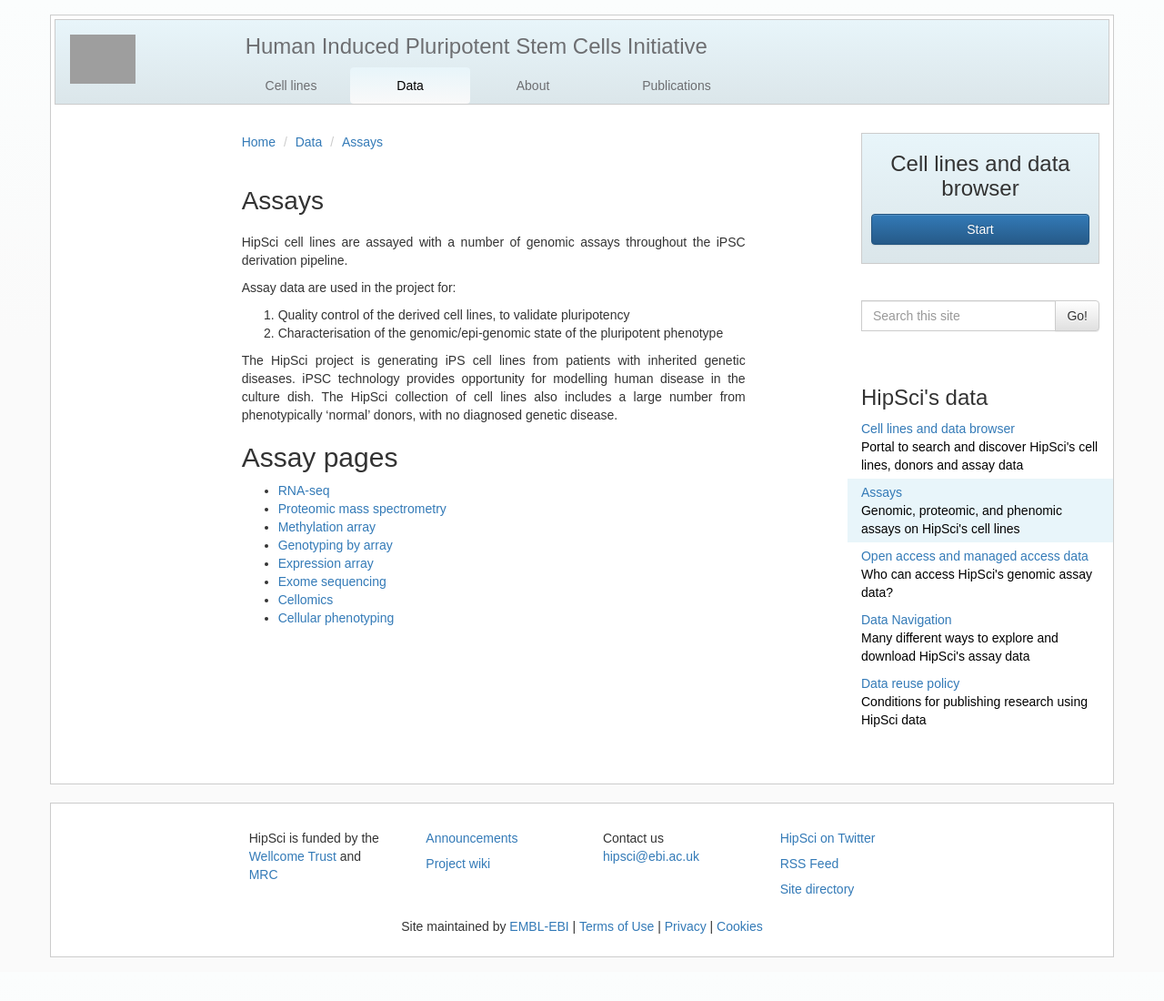
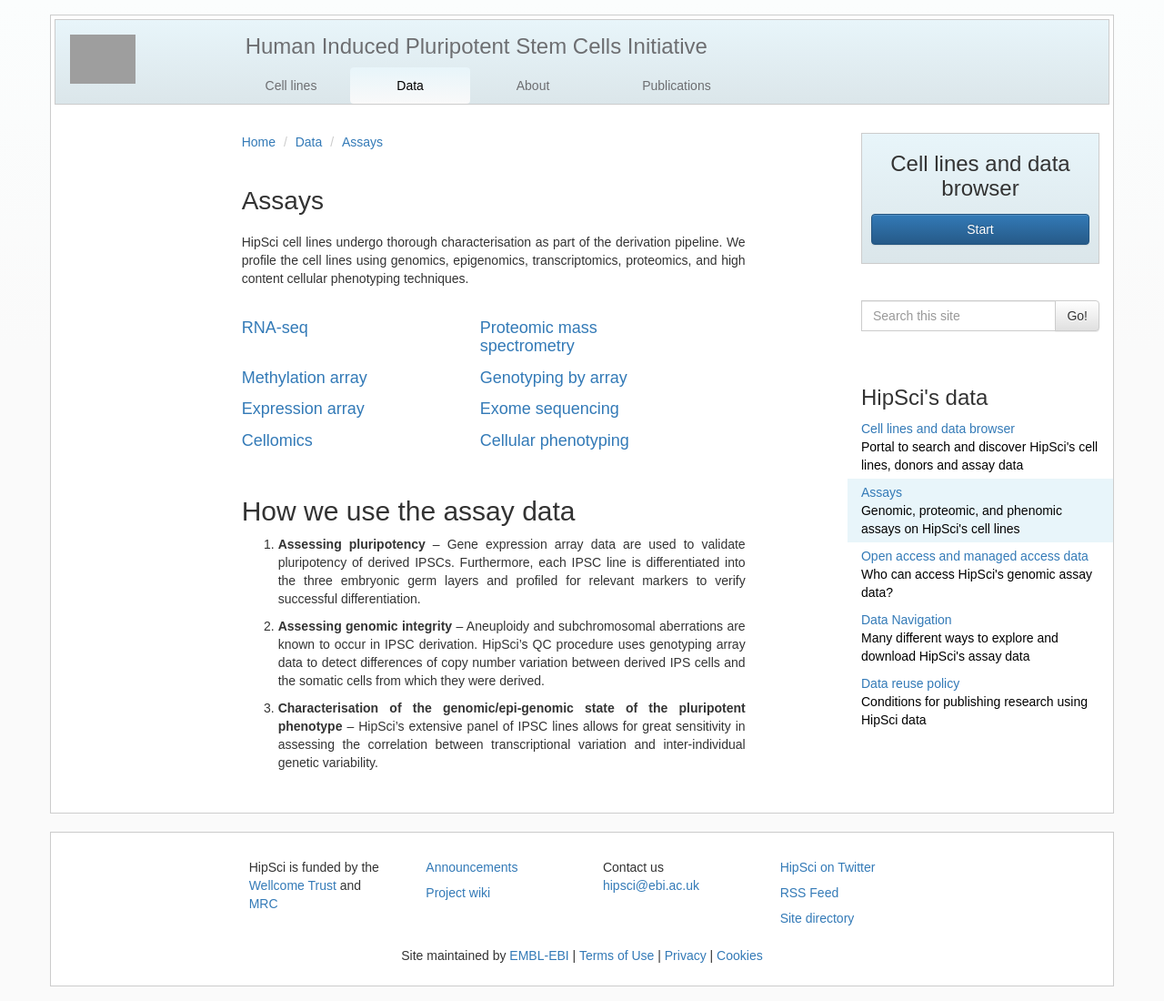
Before and after one commit to EMBL-EBI-GCA/gca_hipsci_website, a Jekyll site: the page built from _posts/1111-11-11-assay.md, in a window 1280 px wide. Shown: the whole page at 91% size. Built offline with Jekyll 4.4.1, drawn with Linux system fonts in a browser that asks for light colours; nearby versions of some CDN libraries; before the commit the page ends 1068 px from its top, so only the background shows below that; grey boxes are pictures that could not be loaded.

Commit message:
More content in the assay page

```diff
--- a/_posts/1111-11-11-assay.md
+++ b/_posts/1111-11-11-assay.md
@@ -7,21 +7,32 @@
     - data
 ---
 
-HipSci cell lines are assayed with a number of genomic assays throughout the iPSC derivation pipeline.
+HipSci cell lines undergo thorough characterisation as part of the derivation
+pipeline. We profile the cell lines using genomics, epigenomics,
+transcriptomics, proteomics, and high content cellular phenotyping techniques.
 
-Assay data are used in the project for:
+<nav>
+<div class="row navigation">
+{% for post in site.categories.assay %}
+<div class="col-md-6 col-sm-6 col-xs-6 nav-item">
+<a href="{{post.url}}">
+<h4 class="nav-title">{{post.title}}</h4>
+</a>
+</div>
+{% endfor %}
+</div>
+</nav>
 
-1. Quality control of the derived cell lines, to validate pluripotency
-2. Characterisation of the genomic/epi-genomic state of the pluripotent phenotype
+##How we use the assay data
 
-The HipSci project is generating iPS cell lines from patients with inherited genetic diseases.
-iPSC technology provides opportunity for modelling human disease in the culture dish.
-The HipSci collection of cell lines also includes a large number from phenotypically 'normal' donors, with no diagnosed genetic disease.
+1. **Assessing pluripotency** -- Gene expression array data are used
+to validate pluripotency of derived IPSCs.  Furthermore, each IPSC line is differentiated
+into the three embryonic germ layers and profiled for relevant markers to verify successful differentiation.
 
-##Assay pages
+2. **Assessing genomic integrity** -- Aneuploidy and subchromosomal aberrations are known to occur in IPSC derivation.
+HipSci's QC procedure uses genotyping array data to detect
+differences of copy number variation between derived IPS cells and the somatic cells from which they were derived.
 
-<ul>
-{% for post in site.categories.assay %}
-<li> <a href="{{ post.url | prepend: site.baseurl }}">{{ post.title }}</a></li>
-{% endfor %}
-</ul>
+3. **Characterisation of the genomic/epi-genomic state of the pluripotent phenotype** --
+HipSci's extensive panel of IPSC lines allows for great sensitivity in assessing the correlation
+between transcriptional variation and inter-individual genetic variability.
--- a/css/main.scss
+++ b/css/main.scss
@@ -159,7 +159,7 @@
 div.navigation {
     padding-top: 20px;
     padding-bottom: 20px;
-    h1.nav-title, h2.nav-title, h3.nav-title {
+    h1.nav-title, h2.nav-title, h3.nav-title, h4.nav-title {
         margin-top: 0px;
         margin-bottom: 5px;
     }
```
